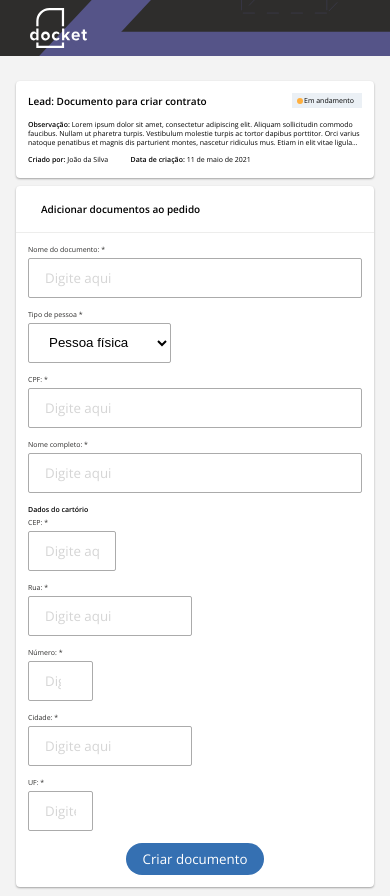
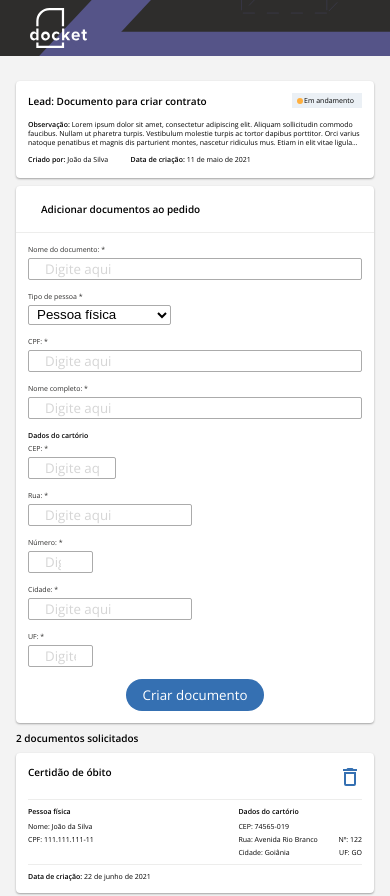
Before and after one commit to pedrovsiqueira/docketbrasil, a React (Create React App) app: page / in a window 390 px wide. Shown: the top 896 px of the page. Built offline with nearby package versions, Linux system fonts and the light colour scheme; data requests are answered from the project's data file.

Commit message:
fix: update responsive design

```diff
--- a/src/components/DocumentCard/_document-card.scss
+++ b/src/components/DocumentCard/_document-card.scss
@@ -29,6 +29,7 @@
     &__combined {
       display: flex;
       flex-direction: row;
+      justify-content: space-between;
     }
   }
 }
--- a/src/components/DocumentForm/_document-form.scss
+++ b/src/components/DocumentForm/_document-form.scss
@@ -31,6 +31,10 @@
     }
 
     &__address {
+      button {
+        min-width: 137px;
+      }
+
       @media (max-width: 920px) {
         display: flex;
         flex-direction: column;
--- a/src/components/Input/_input.scss
+++ b/src/components/Input/_input.scss
@@ -2,6 +2,12 @@
   display: flex;
   flex-direction: column;
   position: relative;
+
+  @media (max-width: 600px) {
+    select {
+      padding: 0 0 0 0.5rem;
+    }
+  }
 
   p {
     color: $input-error;
@@ -19,14 +25,7 @@
     transition: border 200ms ease, color 200ms ease;
     margin-bottom: 1.5rem;
     height: 2.5rem;
-
-    @media (max-width: 620px) {
-      height: 4rem;
-    }
-
-    @media (max-width: 414px) {
-      height: 5rem;
-    }
+    min-height: 2.5rem;
 
     &::placeholder {
       color: $input-placeholder;
--- a/src/styles/sass_modules/_global.scss
+++ b/src/styles/sass_modules/_global.scss
@@ -94,7 +94,7 @@
 }
 
 .Toastify__toast-container {
-  width: 418px;
+  min-width: 418px;
 }
 
 .toast {
```
